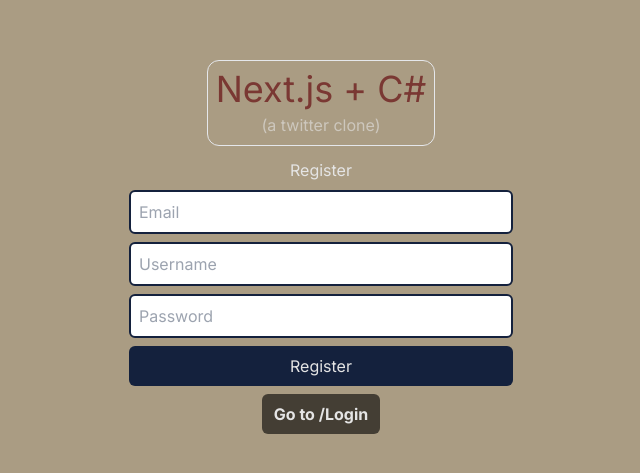
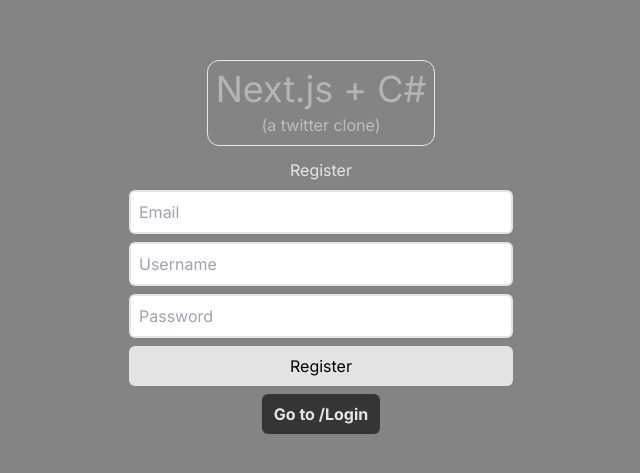
Before and after one commit to juannpg/twitter_clone, a Next.js app in the folder frontend/: page / in a window 1280 px wide. Shown: the part 147-620 px from the top of the page, without its empty margins (319-959 px from the left). Built offline with nearby package versions, Linux system fonts and the light colour scheme.

Commit message:
new colors

```diff
--- a/frontend/src/app/admin/page.tsx
+++ b/frontend/src/app/admin/page.tsx
@@ -106,7 +106,7 @@
                 type="text"
               ></input>
               <button
-                className='text-xl text-text mb-1 border-none rounded-md px-2 bg-primary hover:bg-secondary hover:text-primary transition'
+                className='text-xl text-black mb-1 border-none rounded-md px-2 bg-primary hover:bg-secondary hover:text-primary transition'
                 onClick={() => deleteX({endpoint: "deleteUser", id: userId})}
               >Delete User</button>
             </div>
@@ -119,7 +119,7 @@
                 type="text"
               ></input>
               <button
-                className='text-xl text-text mb-1 border-none rounded-md px-2 bg-primary hover:bg-secondary hover:text-primary transition'
+                className='text-xl text-black mb-1 border-none rounded-md px-2 bg-primary hover:bg-secondary hover:text-primary transition'
                 onClick={() => deleteX({endpoint: "deleteTweet", id: tweetId})}
               >Delete Tweet</button>
             </div>
@@ -132,7 +132,7 @@
                 type="text"
               ></input>
               <button
-                className='text-xl text-text mb-1 border-none rounded-md px-2 bg-primary hover:bg-secondary hover:text-primary transition'
+                className='text-xl text-black mb-1 border-none rounded-md px-2 bg-primary hover:bg-secondary hover:text-primary transition'
                 onClick={() => deleteX({endpoint: "deleteReply", id: replyId})}
               >Delete Reply</button>
             </div>
@@ -155,7 +155,7 @@
                 >Get Replies
               </button>
             </div>
-            <div className="bg-background-darker rounded-lg p-2 mt-2 w-72 md:w-[490px] h-96 overflow-y-scroll overflow-x-scroll hide-scrollbar">
+            <div className="bg-background-darker p-2 mt-2 w-72 md:w-[490px] h-96 overflow-y-scroll overflow-x-scroll hide-scrollbar">
               {/* transition made with chatgpt */}
               <pre className={`transition-opacity duration-300 ${fade ? 'opacity-0' : 'opacity-100'}`}>
                 {JSON.stringify(text, null, 2)}
--- a/frontend/src/app/globals.css
+++ b/frontend/src/app/globals.css
@@ -3,5 +3,5 @@
 @tailwind utilities;
 
 body {
-  background-color: rgb(170, 156, 131);
+  background-color: #848484;
 }
--- a/frontend/src/components/LoginComp.tsx
+++ b/frontend/src/components/LoginComp.tsx
@@ -58,18 +58,18 @@
           placeholder="Username"
           autoComplete="on"
           onChange={(e) => setUsername(e.target.value)}
-          className="border-2 border-primary rounded-md p-2 text-primary w-96 mb-2"
+          className="border-2 border-primary rounded-md p-2 text-black w-96 mb-2"
         />
         <input
           type="password"
           placeholder="Password"
           autoComplete="on"
           onChange={(e) => setPassword(e.target.value)}
-          className="border-2 border-primary rounded-md p-2 text-primary w-96 mb-2"
+          className="border-2 border-primary rounded-md p-2 text-black w-96 mb-2"
         />
         <button
           type="submit"
-          className="bg-primary text-text rounded-md p-2 hover:text-primary hover:bg-secondary hover:scale-105 transition w-96">
+          className="bg-primary text-black rounded-md p-2 hover:text-primary hover:bg-secondary hover:scale-105 transition w-96">
           Login
         </button>
       </form>
--- a/frontend/src/components/RegisterComp.tsx
+++ b/frontend/src/components/RegisterComp.tsx
@@ -56,25 +56,25 @@
           placeholder="Email"
           autoComplete="on"
           onChange={(e) => setEmail(e.target.value)}
-          className="border-2 border-primary rounded-md p-2 text-primary w-96 mb-2"
+          className="border-2 border-primary rounded-md p-2 text-black w-96 mb-2"
         />
         <input
           type="text"
           placeholder="Username"
           autoComplete="off"
           onChange={(e) => setUsername(e.target.value)}
-          className="border-2 border-primary rounded-md p-2 text-primary w-96 mb-2"
+          className="border-2 border-primary rounded-md p-2 text-black w-96 mb-2"
         />
         <input
           type="password"
           placeholder="Password"
           autoComplete="off"
           onChange={(e) => setPassword(e.target.value)}
-          className="border-2 border-primary rounded-md p-2 text-primary w-96 mb-2"
+          className="border-2 border-primary rounded-md p-2 text-black w-96 mb-2"
         />
         <button
           type="submit"
-          className="bg-primary text-text rounded-md p-2 hover:bg-secondary hover:text-primary hover:scale-105 transition w-96">
+          className="bg-primary text-black rounded-md p-2 hover:bg-secondary hover:text-primary hover:scale-105 transition w-96">
           Register
         </button>
       </form>
--- a/frontend/src/components/TweetFeedComp.tsx
+++ b/frontend/src/components/TweetFeedComp.tsx
@@ -40,7 +40,7 @@
           <div className='flex items-center h-11'>
             <button
               onClick={() => reply({ id, content, username })}
-              className="bg-primary text-text rounded-md p-2 hover:bg-secondary hover:text-primary hover:scale-105 transition w-14 h-9 absolute right-0 bottom-2"
+              className="bg-primary text-black rounded-md p-2 hover:bg-secondary hover:text-primary hover:scale-105 transition w-14 h-9 absolute right-0 bottom-2"
             >Reply</button>
             <a
               className='absolute right-16 underline'
--- a/frontend/src/components/WriteComp.tsx
+++ b/frontend/src/components/WriteComp.tsx
@@ -70,12 +70,12 @@
         <textarea
           placeholder="Content"
           onChange={(e) => setContent(e.target.value)}
-          className="border-2 border-primary rounded-md p-2 text-primary w-full h-28 mb-2"
+          className="border-2 border-primary rounded-md p-2 text-black w-full h-28 mb-2"
         />
         <button
           onClick={() => write({ endpoint, action, content })}
-          className="bg-primary text-text rounded-md p-2 hover:bg-secondary hover:text-primary hover:scale-105 transition w-28 absolute right-2 bottom-5">
-          Create
+          className="bg-primary text-black rounded-md p-2 hover:bg-secondary hover:text-primary hover:scale-105 transition w-28 absolute right-2 bottom-5">
+          Write
         </button>
       </div>
     </main>
--- a/frontend/tailwind.config.ts
+++ b/frontend/tailwind.config.ts
@@ -15,10 +15,10 @@
           "conic-gradient(from 180deg at 50% 50%, var(--tw-gradient-stops))",
       },
       colors: {
-        "primary": "#14213d",
-        "secondary": "#7a3833",
-        "background": "#000000",
-        "background-darker": "#8d7d62",
+        "primary": "#e3e3e3",
+        "secondary": "#b5b5b5",
+        "background": "#848484",
+        "background-darker": "#5a5a5a",
         "text": "#e5e5e5"
       }
     },
```
